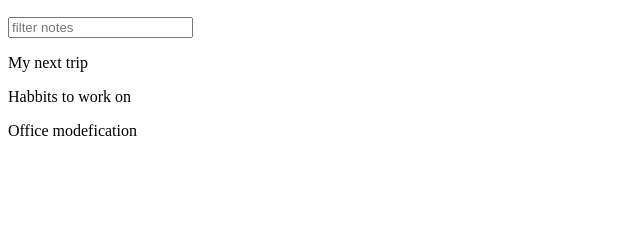
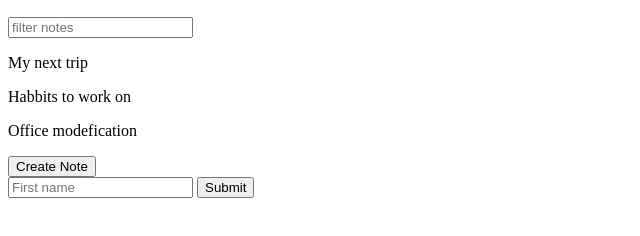
Before and after one commit to JamilaJoya/JavascriptExercises, a plain HTML site: page JavascriptInBrowser/RenderingFilteredData/notes-app/index.html in a window 1280 px wide. Shown: the part 110-346 px from the top of the page, without its empty margins (0-640 px from the left). Drawn offline with Linux system fonts and the light colour scheme.

Commit message:
Add files via upload

```diff
--- a/JavascriptInBrowser/RenderingFilteredData/notes-app/index.html
+++ b/JavascriptInBrowser/RenderingFilteredData/notes-app/index.html
@@ -15,6 +15,11 @@
     <div id="notes">
 
     </div>
+    <button id="create-note">Create Note</button>
+    <form id="name-form">
+        <input type="text" placeholder="First name" name="firstName">
+        <button>Submit</button>
+    </form>
     <script src="note-app.js"></script>
 </body>
 
--- a/JavascriptInBrowser/RenderingFilteredData/notes-app/note-app.js
+++ b/JavascriptInBrowser/RenderingFilteredData/notes-app/note-app.js
@@ -31,3 +31,9 @@ document.querySelector('#search-text').addEventListener('input', function (e) {
     filters.searchText = e.target.value
     renderedNotes(notes, filters)
 })
+
+document.querySelector('#name-form').addEventListener('submit', function (e) {
+    e.preventDefault()
+    console.log(e.target.elements.firstName.value)
+    e.target.elements.firstName.value = ''
+})
```
